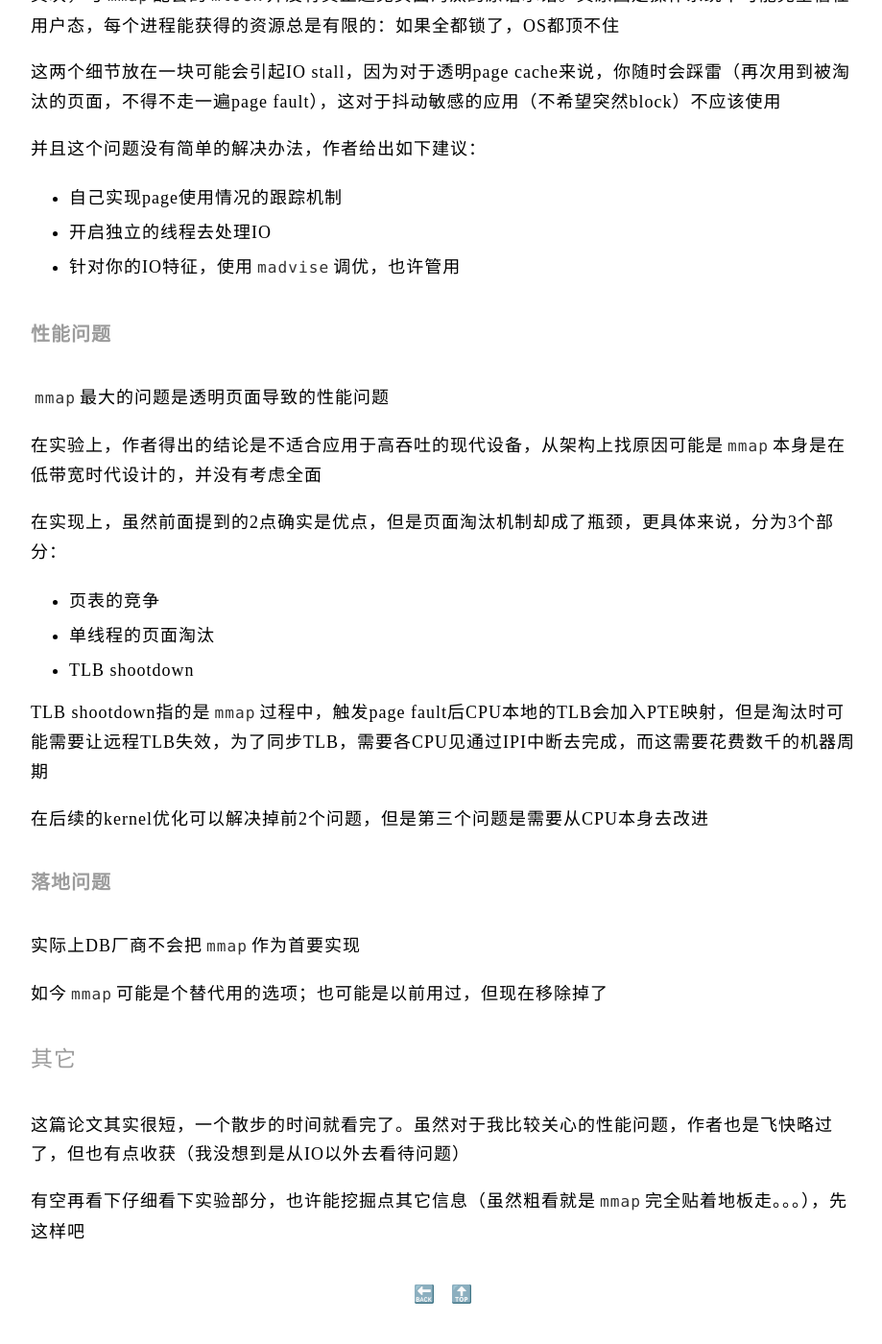
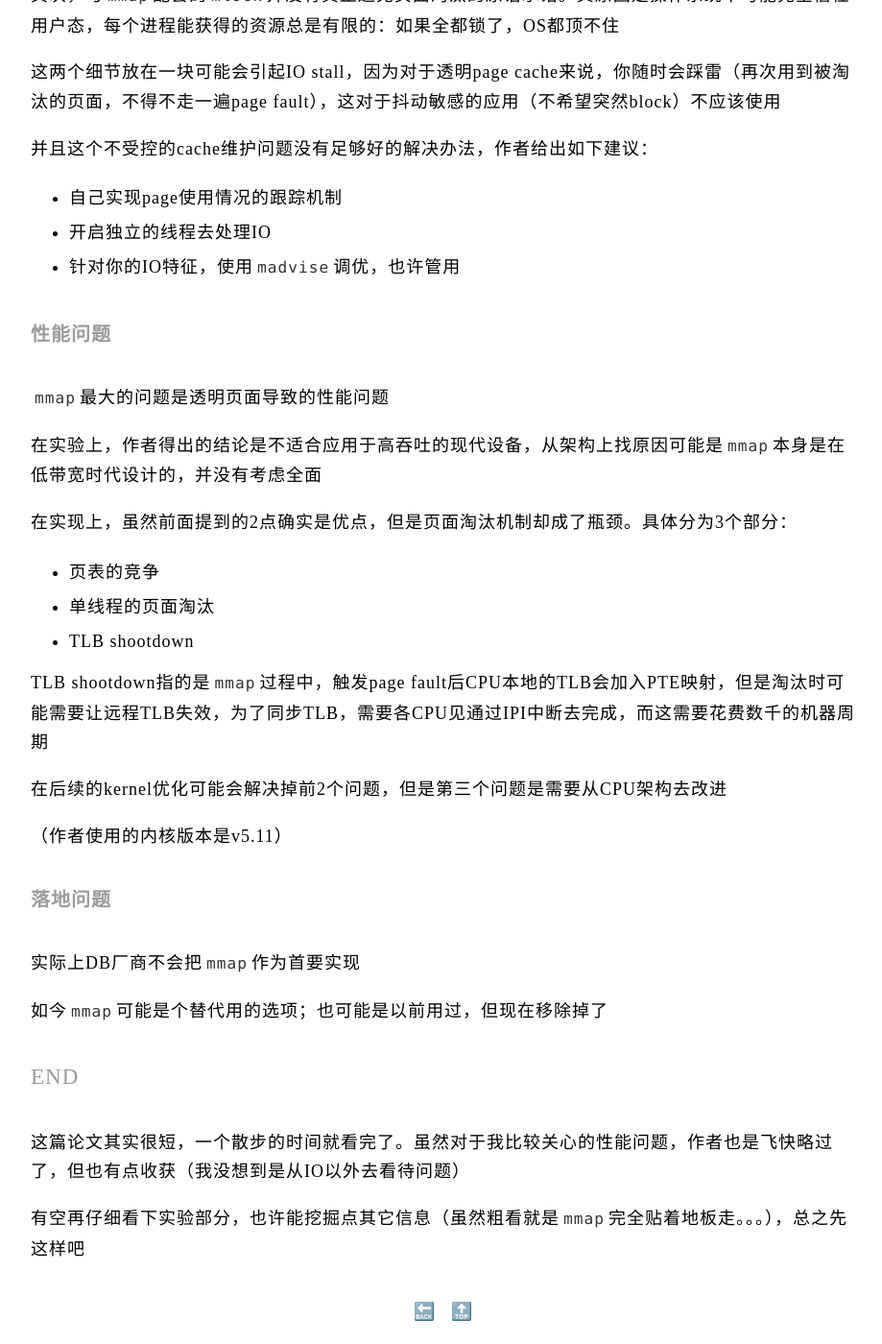
Before and after one commit to Caturra000/Caturra000.github.io, a Jekyll site: the page built from _posts/2023/2023-07-06-paper-reading-mmap-equals-to-shit.md, in a window 1280 px wide and 1400 px high, scrolled down 2814 px. Shown: the whole window at 96% size, without its empty margins (178-1097 px from the left). Built offline with Jekyll 4.4.1, drawn with Linux system fonts in a browser that asks for light colours; some of the changed text lies outside the part shown.

Commit message:
update paper-reading-mmap-equals-to-shit

```diff
--- a/_posts/2023/2023-07-06-paper-reading-mmap-equals-to-shit.md
+++ b/_posts/2023/2023-07-06-paper-reading-mmap-equals-to-shit.md
@@ -7,7 +7,7 @@
 
 ## 前言
 
-*保命声明：标题是原文从paper抄过来的*
+*保命声明：标题是原封不动从paper抄过来的，非本人立场*
 
 `mmap`和`read/write`谁更适合文件IO已经是个日经问题了，与其嘴炮不如看下别人的paper，这样子嘴炮就可以更加有理有据了！
 
@@ -77,7 +77,7 @@
 
 这两个细节放在一块可能会引起IO stall，因为对于透明page cache来说，你随时会踩雷（再次用到被淘汰的页面，不得不走一遍page fault），这对于抖动敏感的应用（不希望突然block）不应该使用
 
-并且这个问题没有简单的解决办法，作者给出如下建议：
+并且这个不受控的cache维护问题没有足够好的解决办法，作者给出如下建议：
 * 自己实现page使用情况的跟踪机制
 * 开启独立的线程去处理IO
 * 针对你的IO特征，使用`madvise`调优，也许管用
@@ -88,14 +88,16 @@
 
 在实验上，作者得出的结论是不适合应用于高吞吐的现代设备，从架构上找原因可能是`mmap`本身是在低带宽时代设计的，并没有考虑全面
 
-在实现上，虽然前面提到的2点确实是优点，但是页面淘汰机制却成了瓶颈，更具体来说，分为3个部分：
+在实现上，虽然前面提到的2点确实是优点，但是页面淘汰机制却成了瓶颈。具体分为3个部分：
 * 页表的竞争
 * 单线程的页面淘汰
 * TLB shootdown
 
 TLB shootdown指的是`mmap`过程中，触发page fault后CPU本地的TLB会加入PTE映射，但是淘汰时可能需要让远程TLB失效，为了同步TLB，需要各CPU见通过IPI中断去完成，而这需要花费数千的机器周期
 
-在后续的kernel优化可以解决掉前2个问题，但是第三个问题是需要从CPU本身去改进
+在后续的kernel优化可能会解决掉前2个问题，但是第三个问题是需要从CPU架构去改进
+
+（作者使用的内核版本是v5.11）
 
 ### 落地问题
 
@@ -103,8 +105,8 @@
 
 如今`mmap`可能是个替代用的选项；也可能是以前用过，但现在移除掉了
 
-## 其它
+## END
 
 这篇论文其实很短，一个散步的时间就看完了。虽然对于我比较关心的性能问题，作者也是飞快略过了，但也有点收获（我没想到是从IO以外去看待问题）
 
-有空再看下仔细看下实验部分，也许能挖掘点其它信息（虽然粗看就是`mmap`完全贴着地板走。。。），先这样吧
+有空再仔细看下实验部分，也许能挖掘点其它信息（虽然粗看就是`mmap`完全贴着地板走。。。），总之先这样吧
```
